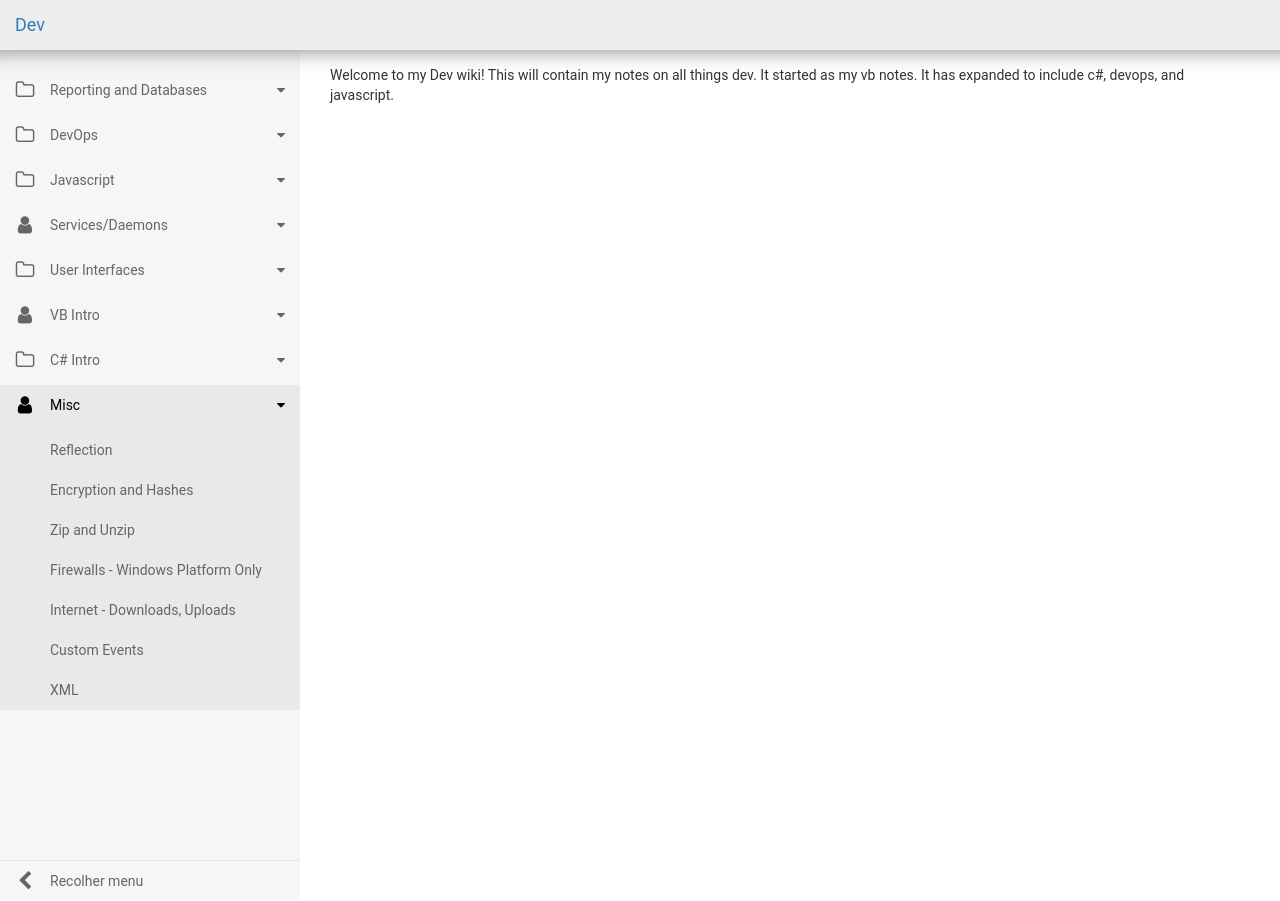
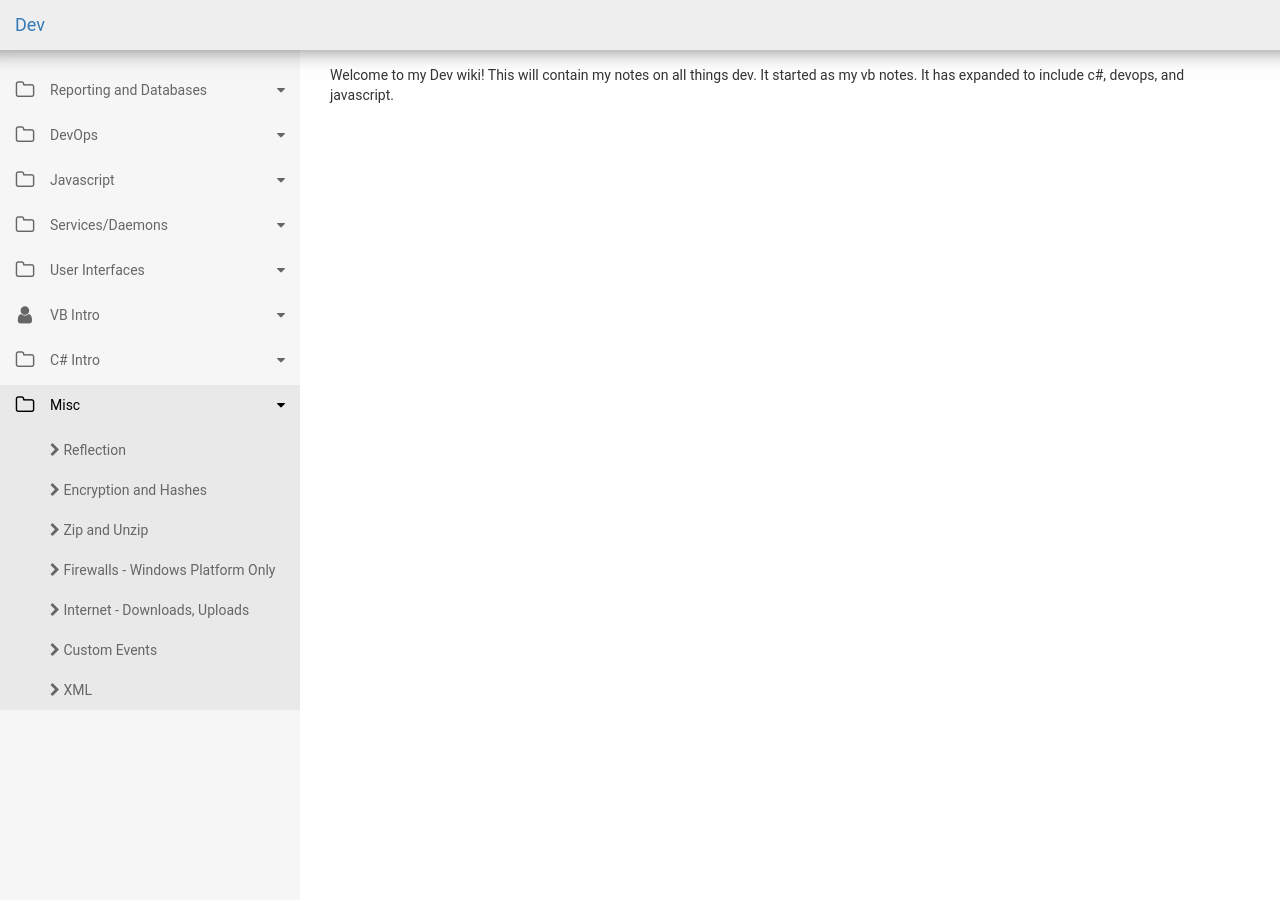
Before and after one commit to majorsilence/Dev, a Jekyll site: the page built from index.html, in a window 1280 px wide. Built offline with Jekyll 4.4.1, drawn with Linux system fonts in a browser that asks for light colours; nearby versions of some CDN libraries.

Commit message:
update menu icons

```diff
--- a/_includes/menu.html
+++ b/_includes/menu.html
@@ -64,7 +64,7 @@
 
     <li class="menu--item menu--item__has_sub_menu">
         <label class="menu--link" title="Services/Daemons">
-          <i class="menu--icon  fa fa-fw fa-user"></i>
+          <i class="menu--icon  fa fa-fw fa-folder-o"></i>
           <span class="menu--label">Services/Daemons</span>
         </label>
         <ul class="sub_menu">
@@ -132,33 +132,33 @@
           <span class="menu--label">C# Intro</span>
         </label>
         <ul class="sub_menu">
-          <li class="sub_menu--item"><a href="#" class="sub_menu--link">Write Me</a></li>
-          <li class="sub_menu--item"><a href="#" class="sub_menu--link">AutoMapper</a></li>
+          <li class="sub_menu--item"><a href="#" class="sub_menu--link"><i class="fa fa-chevron-right" aria-hidden="true"></i> Write Me</a></li>
+          <li class="sub_menu--item"><a href="#" class="sub_menu--link"><i class="fa fa-chevron-right" aria-hidden="true"></i> AutoMapper</a></li>
       </ul>
     </li>
 
     <li id="miscdev" class="menu--item menu--item__has_sub_menu">
         <label class="menu--link" title="Misc">
-          <i class="menu--icon  fa fa-fw fa-user"></i>
+          <i class="menu--icon  fa fa-fw fa-folder-o"></i>
           <span class="menu--label">Misc</span>
         </label>
         <ul class="sub_menu">
-          <li class="sub_menu--item"><a href="{{site.baseurl}}/docs/Dev/Reflection.html" class="sub_menu--link">Reflection</a></li>
-          <li class="sub_menu--item"><a href="{{site.baseurl}}/docs/Dev/Encryption-and-Hashes.html" class="sub_menu--link">Encryption and Hashes</a></li>
-          <li class="sub_menu--item"><a href="{{site.baseurl}}/docs/Dev/Zip-and-Unzip.html" class="sub_menu--link">Zip and Unzip</a></li>
-          <li class="sub_menu--item"><a href="{{site.baseurl}}/docs/Dev/Firewalls.html" class="sub_menu--link">Firewalls - Windows Platform Only</a></li>
-          <li class="sub_menu--item"><a href="{{site.baseurl}}docs/Dev/Internet.html" class="sub_menu--link">Internet - Downloads, Uploads</a></li>
-          <li class="sub_menu--item"><a href="{{site.baseurl}}/docs/Dev/Custom-Events.html" class="sub_menu--link">Custom Events</a></li>
-          <li class="sub_menu--item"><a href="{{site.baseurl}}/docs/Dev/XML.html" class="sub_menu--link">XML</a></li>
+          <li class="sub_menu--item"><a href="{{site.baseurl}}/docs/Dev/Reflection.html" class="sub_menu--link"><i class="fa fa-chevron-right" aria-hidden="true"></i> Reflection</a></li>
+          <li class="sub_menu--item"><a href="{{site.baseurl}}/docs/Dev/Encryption-and-Hashes.html" class="sub_menu--link"><i class="fa fa-chevron-right" aria-hidden="true"></i> Encryption and Hashes</a></li>
+          <li class="sub_menu--item"><a href="{{site.baseurl}}/docs/Dev/Zip-and-Unzip.html" class="sub_menu--link"><i class="fa fa-chevron-right" aria-hidden="true"></i> Zip and Unzip</a></li>
+          <li class="sub_menu--item"><a href="{{site.baseurl}}/docs/Dev/Firewalls.html" class="sub_menu--link"><i class="fa fa-chevron-right" aria-hidden="true"></i> Firewalls - Windows Platform Only</a></li>
+          <li class="sub_menu--item"><a href="{{site.baseurl}}docs/Dev/Internet.html" class="sub_menu--link"><i class="fa fa-chevron-right" aria-hidden="true"></i> Internet - Downloads, Uploads</a></li>
+          <li class="sub_menu--item"><a href="{{site.baseurl}}/docs/Dev/Custom-Events.html" class="sub_menu--link"><i class="fa fa-chevron-right" aria-hidden="true"></i> Custom Events</a></li>
+          <li class="sub_menu--item"><a href="{{site.baseurl}}/docs/Dev/XML.html" class="sub_menu--link"><i class="fa fa-chevron-right" aria-hidden="true"></i> XML</a></li>
 
       </ul>
     </li>
 
   </ul>
 
-  <button id="collapse_menu" class="collapse_menu">
+  <!-- <button id="collapse_menu" class="collapse_menu">
       <i class="collapse_menu--icon  fa fa-fw"></i>
       <span class="collapse_menu--label">Recolher menu</span>
   </button>
-
+-->
 </nav>
```
